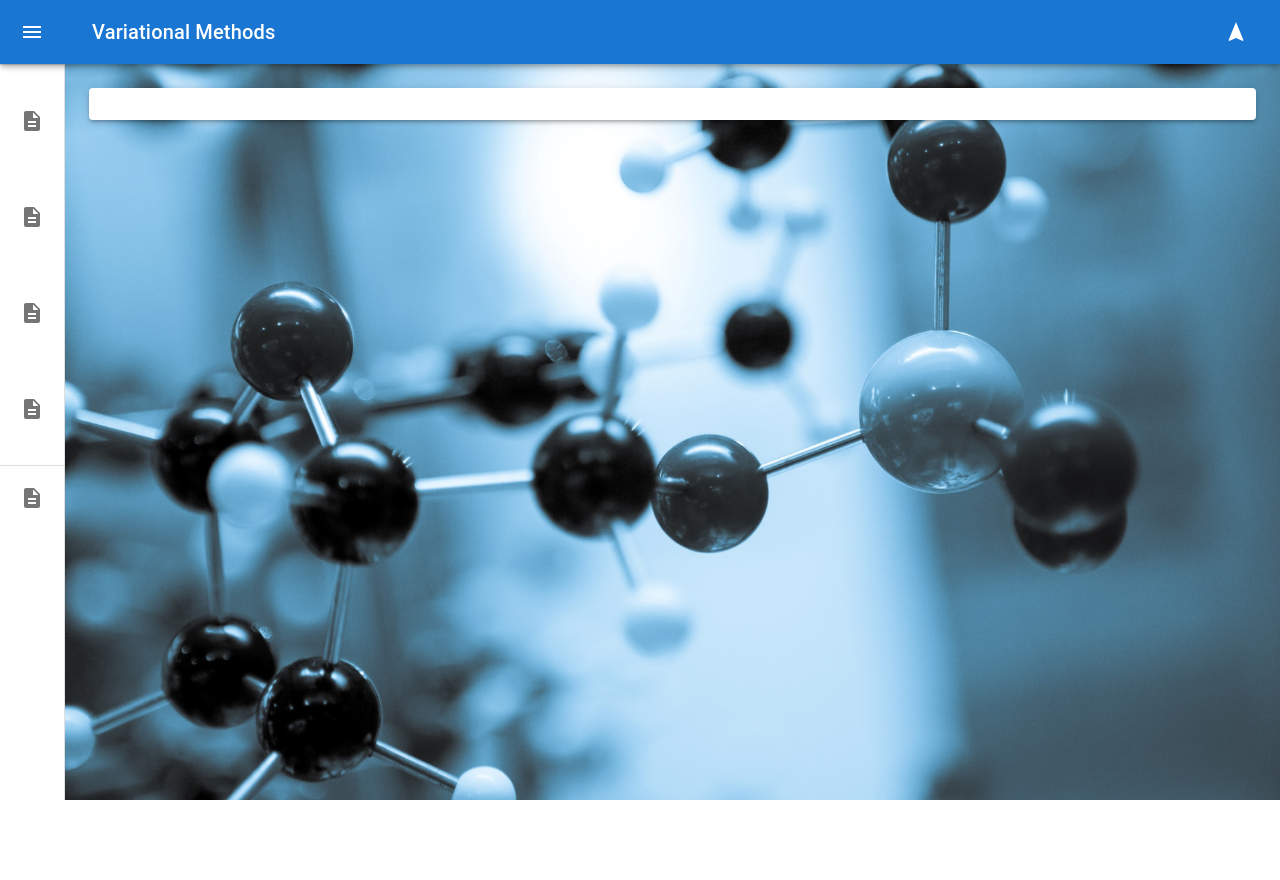
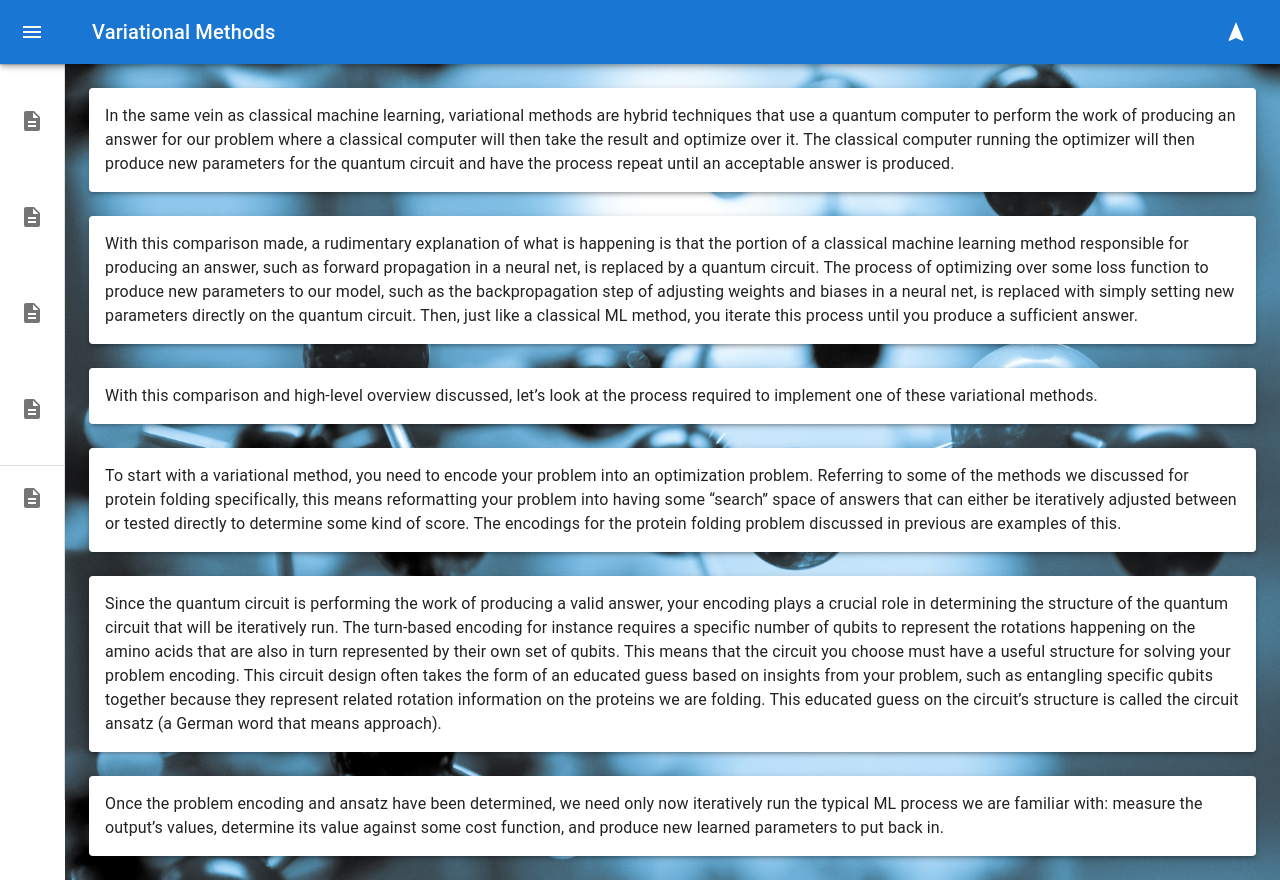
Before and after one commit to Jgonz156/Interactive-Guide-To-VQE-For-Protein-Folding, a React (Create React App) app in the folder web_module/: page /variational-methods in a window 1280 px wide. Before the commit the page ends 800 px from the top, so only its background shows below. Built offline with nearby package versions, Linux system fonts and the light colour scheme.

Commit message:
Added to the variational methods section

```diff
--- a/web_module/src/modules/VariationalMethods.tsx
+++ b/web_module/src/modules/VariationalMethods.tsx
@@ -4,7 +4,7 @@ import { Q } from "./variationalMethodsSubModules/q"
 import { CA } from "./variationalMethodsSubModules/ca"
 import { C } from "./variationalMethodsSubModules/c"
 import { V } from "./variationalMethodsSubModules/v"
-import { WTC } from "./variationalMethodsSubModules/wtc"
+import { WAT } from "./variationalMethodsSubModules/wat"
 
 export default function VariationalMethods() {
   return (
@@ -13,9 +13,9 @@ export default function VariationalMethods() {
         title="Variational Methods"
         subModules={[
           {
-            text: "Which to Choose?",
+            text: "What are they?",
             icon: <DescriptionIcon />,
-            component: <WTC />,
+            component: <WAT />,
           },
           {
             text: `VQE`,
--- /dev/null
+++ b/web_module/src/modules/variationalMethodsSubModules/wat.tsx
@@ -0,0 +1,73 @@
+import { Box, Link, Typography } from "@mui/material"
+import { Orator } from "../../components/Orator"
+import { Presenter } from "../../components/Presenter"
+
+export function WAT() {
+  return (
+    <>
+      <Box
+        sx={{
+          display: "flex",
+          flexDirection: "column",
+          gap: 3,
+        }}
+      >
+        <Orator>
+          In the same vein as classical machine learning, variational methods
+          are hybrid techniques that use a quantum computer to perform the work
+          of producing an answer for our problem where a classical computer will
+          then take the result and optimize over it. The classical computer
+          running the optimizer will then produce new parameters for the quantum
+          circuit and have the process repeat until an acceptable answer is
+          produced.
+        </Orator>
+        <Orator>
+          With this comparison made, a rudimentary explanation of what is
+          happening is that the portion of a classical machine learning method
+          responsible for producing an answer, such as forward propagation in a
+          neural net, is replaced by a quantum circuit. The process of
+          optimizing over some loss function to produce new parameters to our
+          model, such as the backpropagation step of adjusting weights and
+          biases in a neural net, is replaced with simply setting new parameters
+          directly on the quantum circuit. Then, just like a classical ML
+          method, you iterate this process until you produce a sufficient
+          answer.
+        </Orator>
+        <Orator>
+          With this comparison and high-level overview discussed, let’s look at
+          the process required to implement one of these variational methods.
+        </Orator>
+        <Orator>
+          To start with a variational method, you need to encode your problem
+          into an optimization problem. Referring to some of the methods we
+          discussed for protein folding specifically, this means reformatting
+          your problem into having some “search” space of answers that can
+          either be iteratively adjusted between or tested directly to determine
+          some kind of score. The encodings for the protein folding problem
+          discussed in previous are examples of this.
+        </Orator>
+        <Orator>
+          Since the quantum circuit is performing the work of producing a valid
+          answer, your encoding plays a crucial role in determining the
+          structure of the quantum circuit that will be iteratively run. The
+          turn-based encoding for instance requires a specific number of qubits
+          to represent the rotations happening on the amino acids that are also
+          in turn represented by their own set of qubits. This means that the
+          circuit you choose must have a useful structure for solving your
+          problem encoding. This circuit design often takes the form of an
+          educated guess based on insights from your problem, such as entangling
+          specific qubits together because they represent related rotation
+          information on the proteins we are folding. This educated guess on the
+          circuit’s structure is called the circuit ansatz (a German word that
+          means approach).
+        </Orator>
+        <Orator>
+          Once the problem encoding and ansatz have been determined, we need
+          only now iteratively run the typical ML process we are familiar with:
+          measure the output’s values, determine its value against some cost
+          function, and produce new learned parameters to put back in.
+        </Orator>
+      </Box>
+    </>
+  )
+}
--- a/web_module/src/modules/variationalMethodsSubModules/wtc.tsx
+++ /dev/null
@@ -1,19 +0,0 @@
-import { Box, Link, Typography } from "@mui/material"
-import { Orator } from "../../components/Orator"
-import { Presenter } from "../../components/Presenter"
-
-export function WTC() {
-  return (
-    <>
-      <Box
-        sx={{
-          display: "flex",
-          flexDirection: "column",
-          gap: 3,
-        }}
-      >
-        <Orator></Orator>
-      </Box>
-    </>
-  )
-}
```
